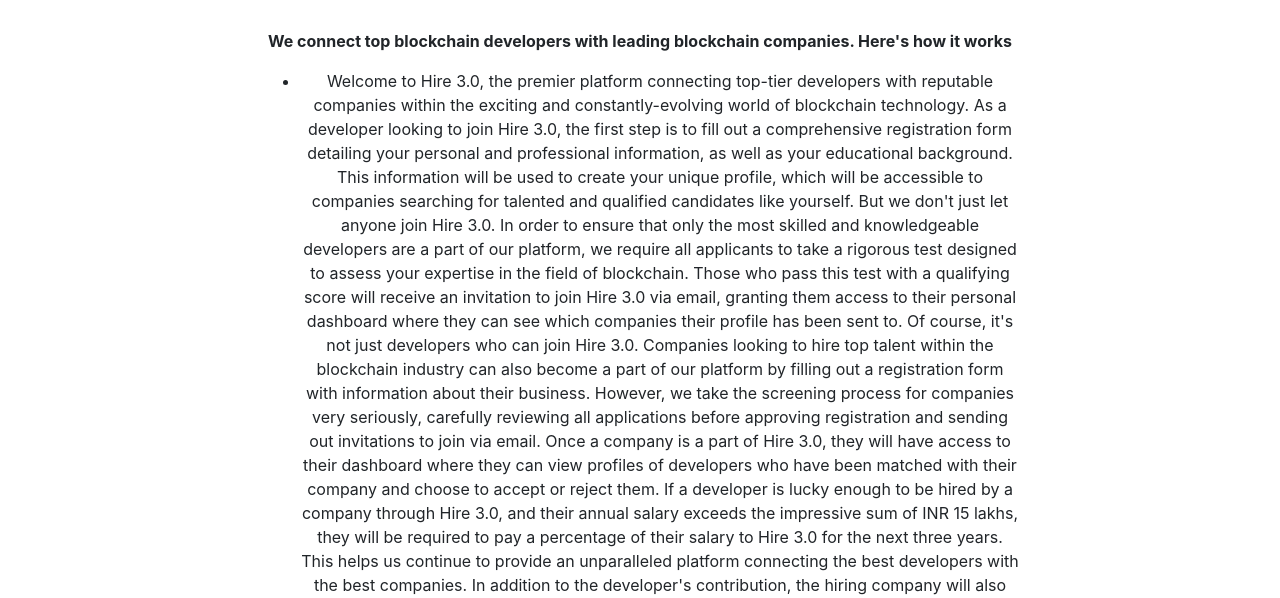
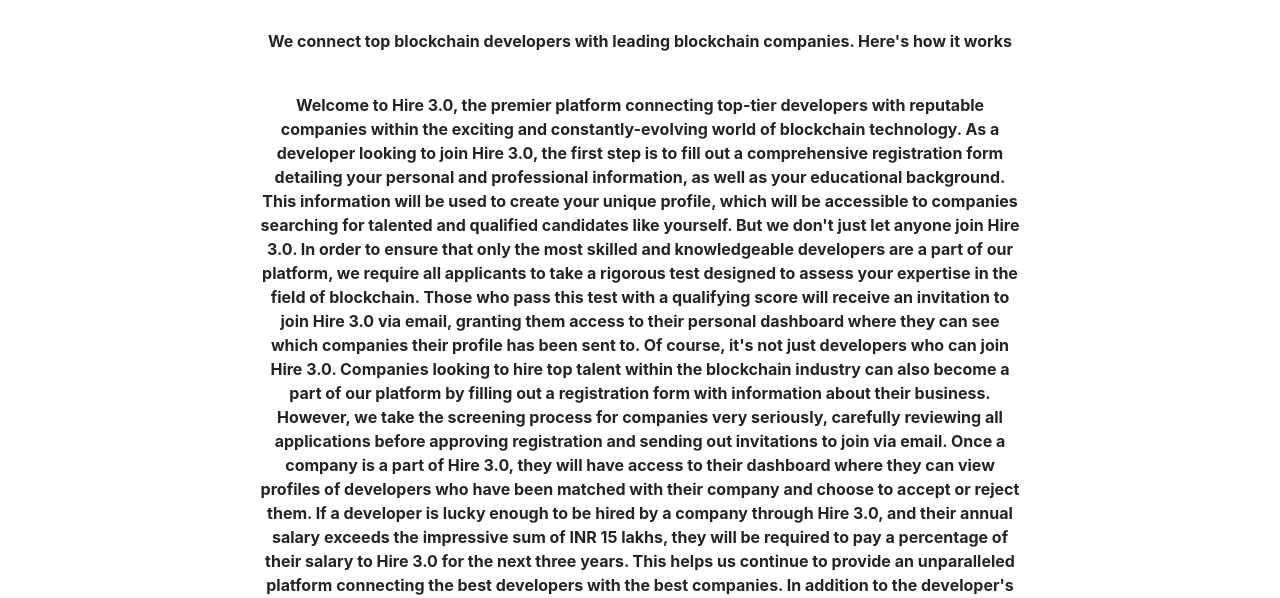
Before and after one commit to divyata-j/Hire-3.0, a plain HTML site: page pro.html in a window 1280 px wide. Shown: the part 202-800 px from the top of the page. Drawn offline with nearby package versions, Linux system fonts and the light colour scheme.

Commit message:
Update pro.html

```diff
--- a/pro.html
+++ b/pro.html
@@ -37,9 +37,10 @@
   <div class="container mt-5">
     <h1>Welcome to Hire 3.0</h1>
     <br>
-    <p><b>We connect top blockchain developers with leading blockchain companies. Here's how it works</b></p>
-    <ul>
-      <li>  Welcome to Hire 3.0, the premier platform connecting top-tier developers with reputable companies within the exciting and constantly-evolving world of blockchain technology.
+    <p><b>We connect top blockchain developers with leading blockchain companies. Here's how it works</p>
+      <br>
+
+    <p> Welcome to Hire 3.0, the premier platform connecting top-tier developers with reputable companies within the exciting and constantly-evolving world of blockchain technology.
 
 As a developer looking to join Hire 3.0, the first step is to fill out a comprehensive registration form detailing your personal and professional information, as well as your educational background. This information will be used to create your unique profile, which will be accessible to companies searching for talented and qualified candidates like yourself.
 
@@ -49,8 +50,8 @@ Of course, it's not just developers who can join Hire 3.0. Companies looking to
 
 If a developer is lucky enough to be hired by a company through Hire 3.0, and their annual salary exceeds the impressive sum of INR 15 lakhs, they will be required to pay a percentage of their salary to Hire 3.0 for the next three years. This helps us continue to provide an unparalleled platform connecting the best developers with the best companies. In addition to the developer's contribution, the hiring company will also pay a lump sum to Hire 3.0, recognizing the value we bring to the table in facilitating successful employment matches.
 
-By offering a streamlined and efficient way for developers and companies to connect, Hire 3.0 is revolutionizing the way the blockchain industry approaches hiring and employment. We look forward to helping you achieve your professional goals and build a successful career in this exciting field.         </li>
-    </ul>
+By offering a streamlined and efficient way for developers and companies to connect, Hire 3.0 is revolutionizing the way the blockchain industry approaches hiring and employment. We look forward to helping you achieve your professional goals and build a successful career in this exciting field.</p>
+
   </div>
   <script src="https://kit.fontawesome.com/yourcode.js"></script>
   <script src="https://code.jquery.com/jquery-3.5.1.slim.min.js" integrity="sha384-DfXdz2htPH0lsSSs5nCTpuj/zy4C+OGpamoFVy38MVBnE+IbbVYUew+OrCXaRkfj" crossorigin="anonymous"></script>
```
